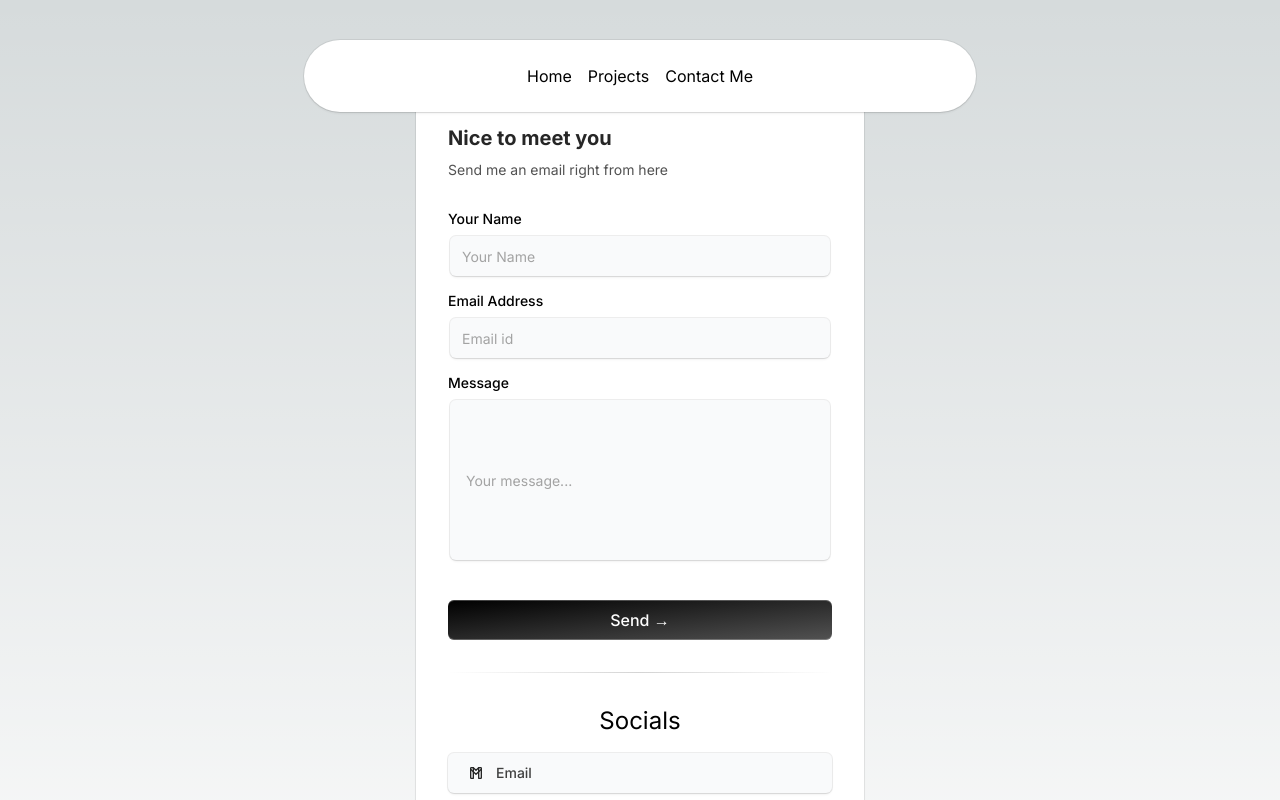
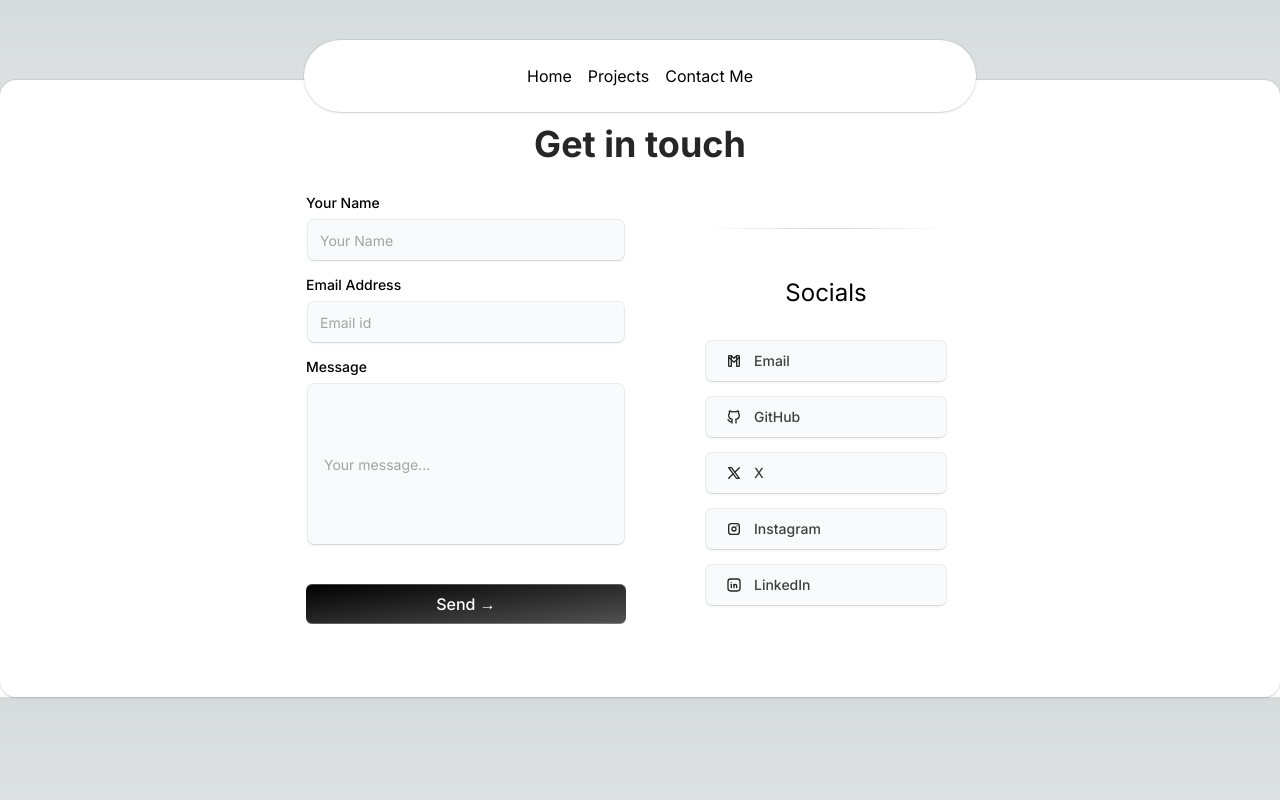
Before and after one commit to ParagGhatage/Portfolio, a Next.js app: page /contact-me in a window 1280 px wide. Shown: the top 800 px of the page. Built offline with nearby package versions, Linux system fonts and the light colour scheme.

Commit message:
contact me

```diff
--- a/src/components/ContactMe.tsx
+++ b/src/components/ContactMe.tsx
@@ -49,15 +49,16 @@ export function ContactMe() {
     }
 
   return (
-    <div className="max-w-md w-full mx-auto rounded-none md:rounded-2xl p-4 md:p-8 shadow-input overflow-auto bg-white dark:bg-black">
-      <h2 className="font-bold text-xl text-neutral-800 dark:text-neutral-200 pt-3">
-        Nice to meet you
+    <div className=" w-full mx-auto rounded-none md:rounded-2xl p-4 md:p-8 shadow-input overflow-auto bg-white dark:bg-black">
+      <h2 className="font-bold text-4xl text-neutral-800 dark:text-neutral-200 pt-3 text-center">
+        Get in touch
+
       </h2>
-      <p className="text-neutral-600 text-sm max-w-sm mt-2 dark:text-neutral-300">
-        Send me an email right from here
-      </p>
 
-      <form className="my-8" onSubmit={onEmail}>
+
+      <form className="my-8 sm:flex justify-center" onSubmit={onEmail}>
+
+        <div className="w-80">
         <div className="flex flex-col md:flex-row space-y-2 md:space-y-0 md:space-x-2 mb-4">
           <LabelInputContainer>
             <Label htmlFor="name">Your Name</Label>
@@ -90,13 +91,14 @@ export function ContactMe() {
           Send &rarr;
           <BottomGradient />
         </button>
+        </div>
+        <div className="m-7 mt-0 w-60  sm:ml-20 ">
+        <div className="bg-gradient-to-r from-transparent via-neutral-300 dark:via-neutral-700 to-transparent my-8 h-[1px] w-full" />
 
-        <div className="bg-gradient-to-r from-transparent via-neutral-300 dark:via-neutral-700 to-transparent my-8 h-[1px] w-full" />
+        <div className="flex flex-col space-y-4">
         <div className="text-center m-4 text-2xl ">
             Socials
         </div>
-        <div className="flex flex-col space-y-4">
-
         <Link href={"https://mail.google.com/mail/u/1/#inbox?compose=DmwnWrRtsnWMdWLblVbzKmbktPSRRGRTPvPMCVZfFwtCQBkHfMzjdtRdMglGlGBlKjbqnGxffthv"}>
           <div
             className=" relative group/btn flex space-x-2 items-center justify-start px-4 w-full text-black rounded-md h-10 font-medium shadow-input bg-gray-50 dark:bg-zinc-900 dark:shadow-[0px_0px_1px_1px_var(--neutral-800)]"
@@ -109,7 +111,7 @@ export function ContactMe() {
           </div>
           </Link>
 
-        <a href="https://github.com/ParagGhatage">
+        <Link href="https://github.com/ParagGhatage">
           <div
             className=" relative group/btn flex space-x-2 items-center justify-start px-4 w-full text-black rounded-md h-10 font-medium shadow-input bg-gray-50 dark:bg-zinc-900 dark:shadow-[0px_0px_1px_1px_var(--neutral-800)]"
           >
@@ -119,9 +121,9 @@ export function ContactMe() {
             </span>
             <BottomGradient />
           </div>
-          </a>
+          </Link>
 
-          <a href="https://x.com/PARAG_GHATAGE">
+          <Link href="https://x.com/PARAG_GHATAGE">
           <div
             className=" relative group/btn flex space-x-2 items-center justify-start px-4 w-full text-black rounded-md h-10 font-medium shadow-input bg-gray-50 dark:bg-zinc-900 dark:shadow-[0px_0px_1px_1px_var(--neutral-800)]"
           >
@@ -131,9 +133,9 @@ export function ContactMe() {
             </span>
             <BottomGradient />
           </div>
-          </a>
+          </Link>
 
-          <a href="https://www.instagram.com/parag_ghatage_35/">
+          <Link href="https://www.instagram.com/parag_ghatage_35/">
           <div
             className=" relative group/btn flex space-x-2 items-center justify-start px-4 w-full text-black rounded-md h-10 font-medium shadow-input bg-gray-50 dark:bg-zinc-900 dark:shadow-[0px_0px_1px_1px_var(--neutral-800)]"
           >
@@ -143,9 +145,9 @@ export function ContactMe() {
             </span>
             <BottomGradient />
           </div>
-          </a>
+          </Link>
 
-          <a href="https://www.linkedin.com/in/parag-ghatage-7601b825a/">
+          <Link href="https://www.linkedin.com/in/parag-ghatage-7601b825a/">
           <div
             className=" relative group/btn flex space-x-2 items-center justify-start px-4 w-full text-black rounded-md h-10 font-medium shadow-input bg-gray-50 dark:bg-zinc-900 dark:shadow-[0px_0px_1px_1px_var(--neutral-800)]"
           >
@@ -155,7 +157,9 @@ export function ContactMe() {
             </span>
             <BottomGradient />
           </div>
-          </a>
+          </Link>
+        </div>
+
 
 
         </div>
```
